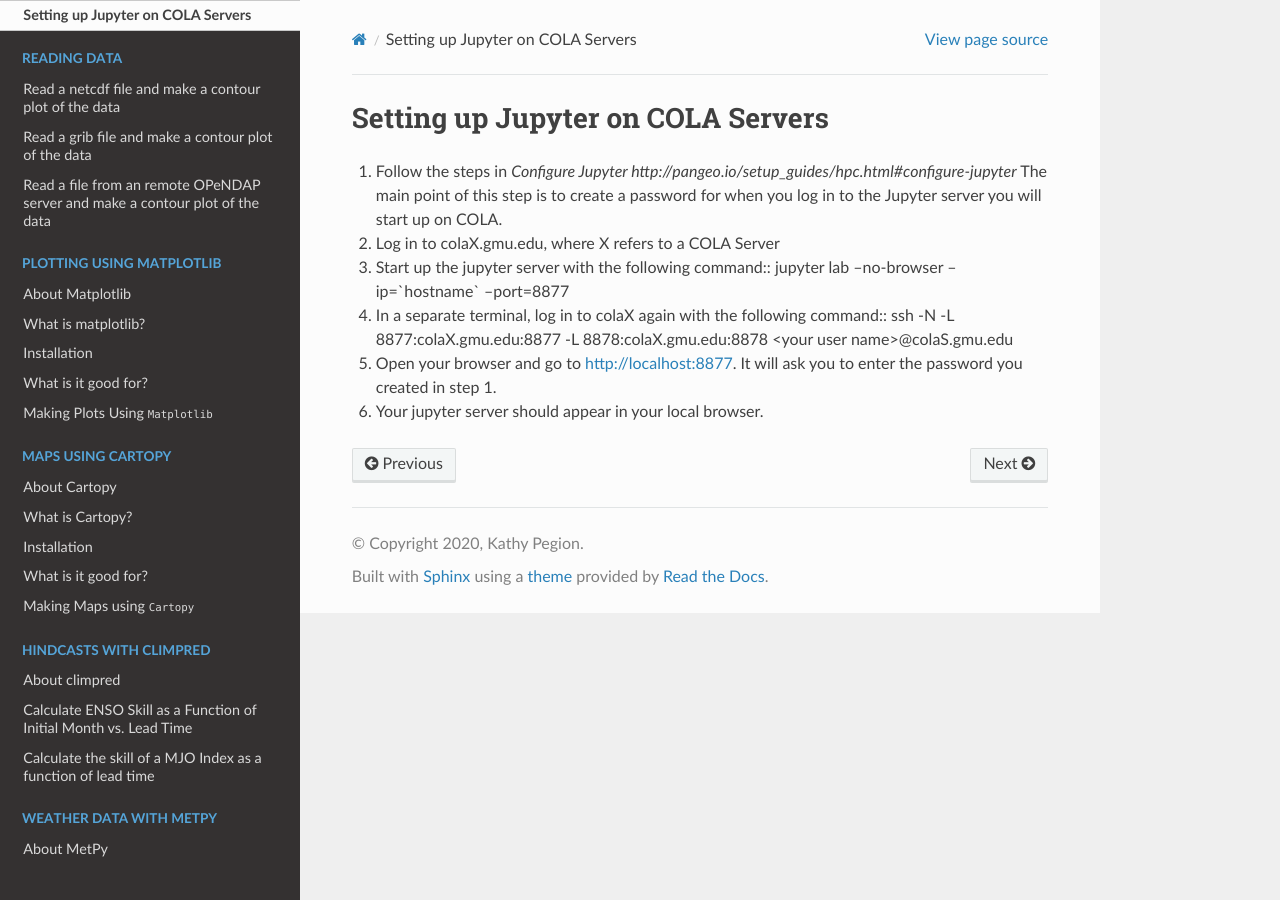
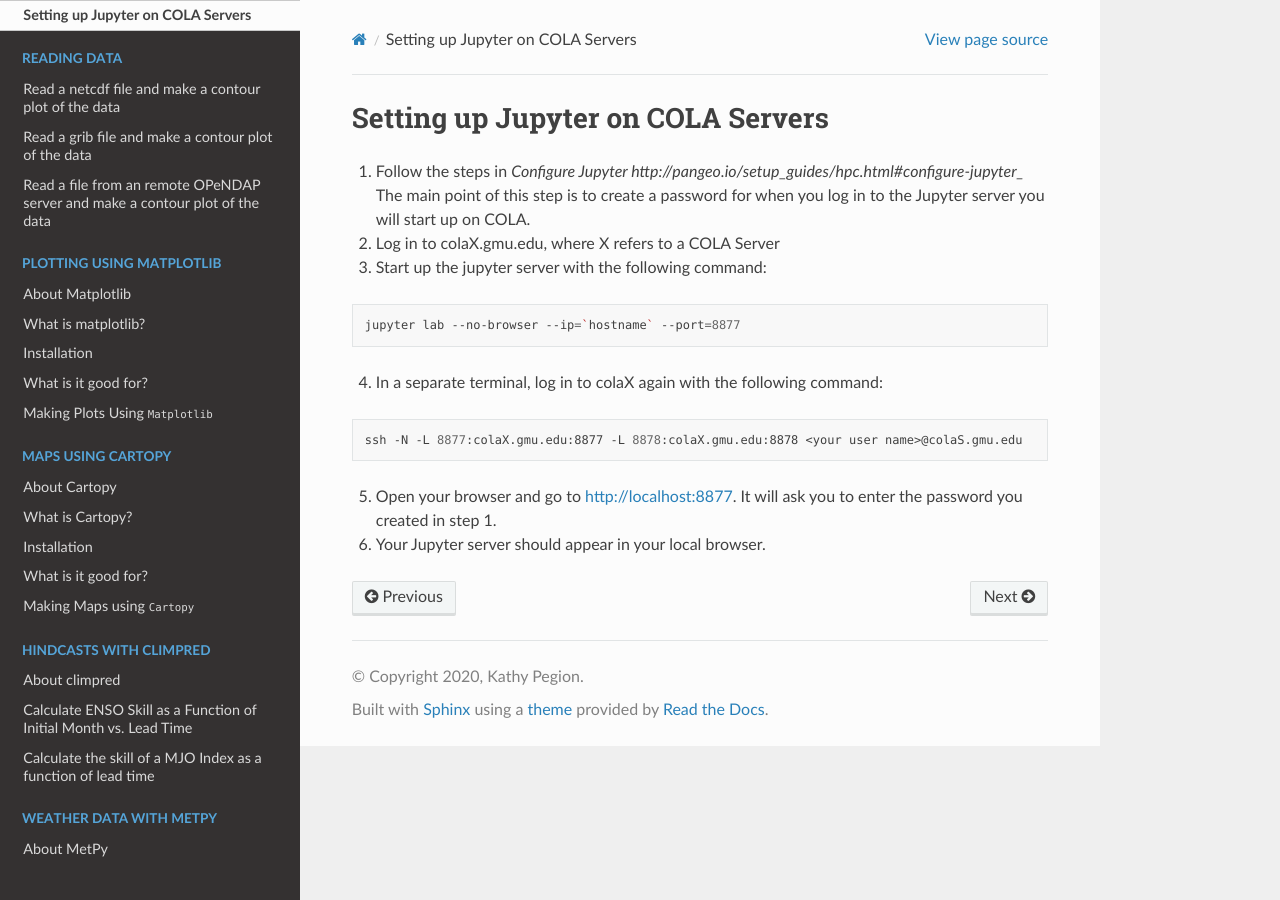
Before and after one commit to kpegion/Pangeo-at-AOES, a Sphinx documentation site: the page built from docs/source/setting-up-jupyter.rst, in a window 1280 px wide. Built offline with Sphinx 7.4.7 and the Read the Docs theme 2.0.0, drawn with Linux system fonts in a browser that asks for light colours.

```diff
--- a/docs/source/setting-up-jupyter.rst
+++ b/docs/source/setting-up-jupyter.rst
@@ -1,11 +1,22 @@
 Setting up Jupyter on COLA Servers
 ####################################
 
-1. Follow the steps in `Configure Jupyter http://pangeo.io/setup_guides/hpc.html#configure-jupyter` The main point of this step is to create a password for when you log in to the Jupyter server you will start up on COLA.
+1. Follow the steps in `Configure Jupyter http://pangeo.io/setup_guides/hpc.html#configure-jupyter_` The main point of this step is to create a password for when you log in to the Jupyter server you will start up on COLA.
+
 2. Log in to colaX.gmu.edu, where X refers to a COLA Server
-3. Start up the jupyter server with the following command::
+
+3. Start up the jupyter server with the following command:
+
+.. code-block:: bash
+
    jupyter lab --no-browser --ip=`hostname` --port=8877
-4. In a separate terminal, log in to colaX again with the following command::
+
+4. In a separate terminal, log in to colaX again with the following command:
+
+.. code-block:: bash
+
    ssh -N -L 8877:colaX.gmu.edu:8877 -L 8878:colaX.gmu.edu:8878 <your user name>@colaS.gmu.edu
+
 5. Open your browser and go to http://localhost:8877. It will ask you to enter the password you created in step 1.
-6. Your jupyter server should appear in your local browser.
+
+6. Your Jupyter server should appear in your local browser.
```
Also changed, not shown: docs/source/setting-up-pangeo.rst (+8 -1 lines).
